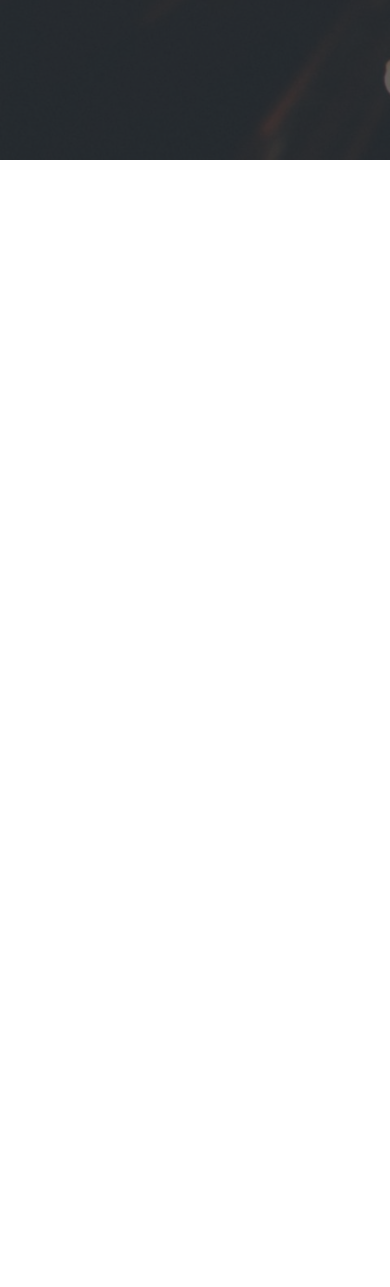
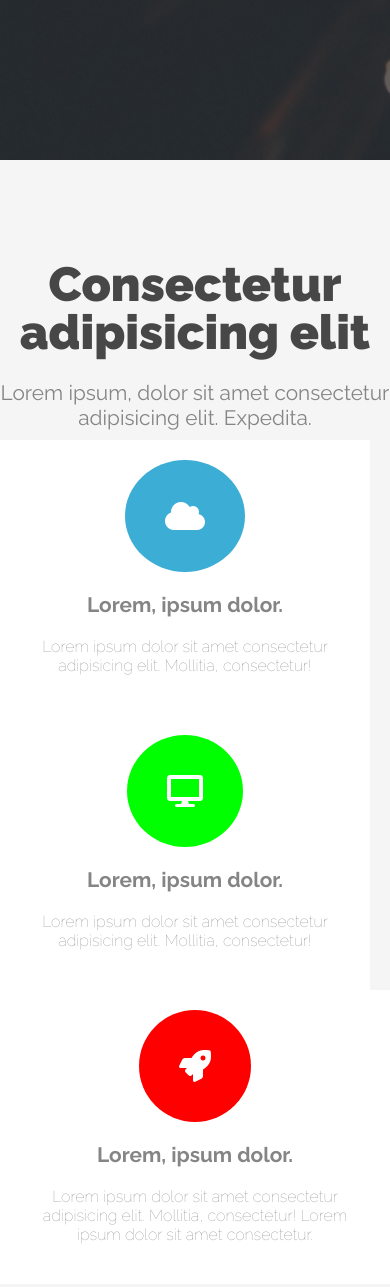
Before and after one commit to cifcibilal/web-bilisim_dunyasi_dersler, a plain HTML site: page Responsive-Web-Proje/index.html in a window 390 px wide. Shown: the part 684-1971 px from the top of the page. Before the commit the page ends 844 px from the top, so only its background shows below. Drawn offline with Linux system fonts and the light colour scheme.

Commit message:
responsive proje 2. bolum

```diff
--- a/Responsive-Web-Proje/index.html
+++ b/Responsive-Web-Proje/index.html
@@ -6,6 +6,7 @@
     <meta name="viewport" content="width=device-width, initial-scale=1.0">
     <title>Responsive Web Proje</title>
     <link rel="stylesheet" href="style.css">
+    <link rel="stylesheet" href="fontawesome/css/all.css">
 </head>
 
 <body>
@@ -19,6 +20,7 @@
                         <li><a href="#">Generic</a></li>
                         <li><a href="#">Elements</a></li>
                     </ul>
+                </nav>
             </header>
             <div class="yazi">
                 <h2 class="altbaslik">Hi. This is Transit.</h2>
@@ -27,9 +29,28 @@
                     <li><a href="#">Lorem, ipsum dolor.</a></li>
                 </ul>
             </div>
-            </nav>
-
         </div>
+        <section class="bolum1">
+            <h2>Consectetur adipisicing elit</h2>
+            <p>Lorem ipsum, dolor sit amet consectetur adipisicing elit. Expedita.</p>
+            <div class="container">
+                <div class="kutu">
+                    <i class="fas fa-cloud cloud"></i>
+                    <h3>Lorem, ipsum dolor.</h3>
+                    <p>Lorem ipsum dolor sit amet consectetur adipisicing elit. Mollitia, consectetur!</p>
+                </div>
+                <div class="kutu">
+                    <i class="fas fa-desktop desktop"></i>
+                    <h3>Lorem, ipsum dolor.</h3>
+                    <p>Lorem ipsum dolor sit amet consectetur adipisicing elit. Mollitia, consectetur!</p>
+                </div>
+                <div class="kutu">
+                    <i class="fas fa-rocket rocket"></i>
+                    <h3>Lorem, ipsum dolor.</h3>
+                    <p>Lorem ipsum dolor sit amet consectetur adipisicing elit. Mollitia, consectetur! Lorem ipsum dolor sit amet consectetur.</p>
+                </div>
+            </div>
+        </section>
     </div>
 </body>
 
--- a/Responsive-Web-Proje/style.css
+++ b/Responsive-Web-Proje/style.css
@@ -95,3 +95,80 @@ h2.altbaslik{
     background: #61c1e1;
     transition: background-color 0.2s ease-in-out;
 }
+
+section.bolum1{
+    width: 100%;
+    background: #f5f5f5;
+    padding: 100px 0;
+    text-align: center;
+    margin-bottom: 0.5em;
+
+}
+
+.bolum1 h2{
+    color:#474747 ;
+    font-size: 3em;
+    font-weight: 900;
+    line-height: 1em;
+    margin-bottom: 0.5em;
+}
+.bolum1 h2 + p{
+    color:#858585;
+    font-size: 1.3em;
+    margin-bottom: 0.5em;
+
+}
+
+.container{
+    max-width: 1000px;
+    margin: 0 auto;
+    display: flex;
+    justify-content: space-between;
+    flex-wrap: wrap;
+}
+
+.bolum1 .kutu{
+    flex-basis: 300px;
+    flex-shrink: 0;
+    flex-grow: 1;
+    background: #fff;
+    text-align: center;
+    padding: 20px 0;
+    margin-right: 20px;
+    align-self: stretch;
+}
+
+.bolum1 .kutu:nth-last-child(1){
+    margin-right: 0;
+}
+
+.bolum1 .kutu i{
+    font-size: 2em;
+    border-radius: 50%;
+    padding: 40px;
+    color: #fff;
+}
+.bolum1 .kutu i.cloud{
+    background: #3cadd4;
+}
+.bolum1 .kutu i.desktop{
+    background: lime;
+}
+.bolum1 .kutu i.rocket{
+    background:red;
+}
+
+.bolum1 .kutu h3{
+    margin: 20px 0;
+    color: #858585;
+    font-size: 1.3em;
+    font-weight: 700;
+}
+
+.bolum1 .kutu p{
+    color: #858585;
+    font-size: 1em;
+    font-weight: 100;
+    padding: 0 30px 20px 30px;
+    line-height: 1.em;
+}
```
